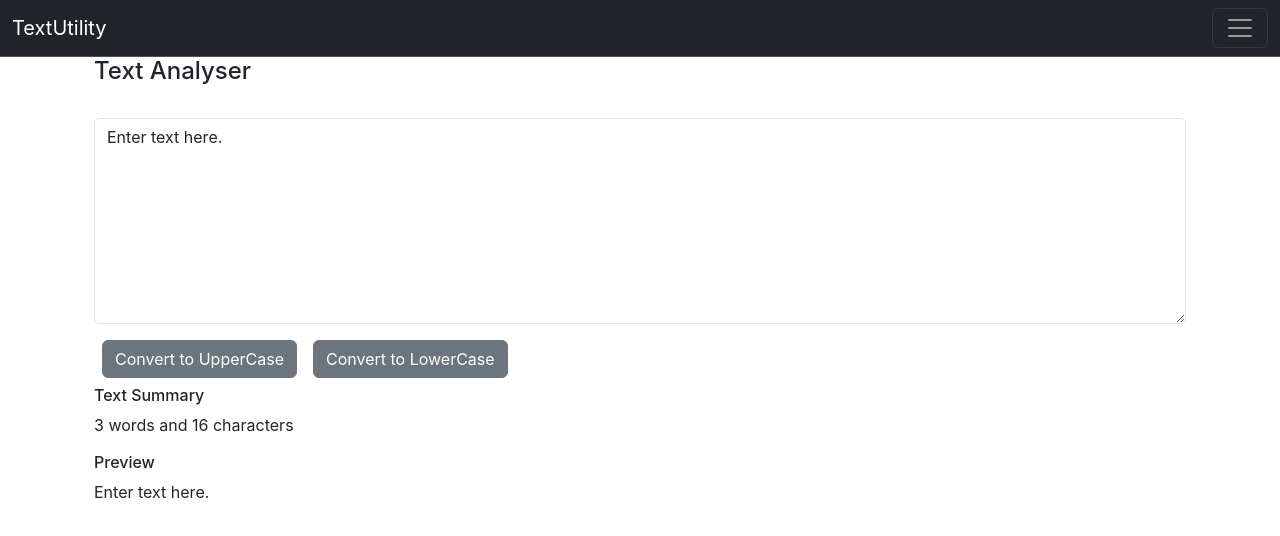
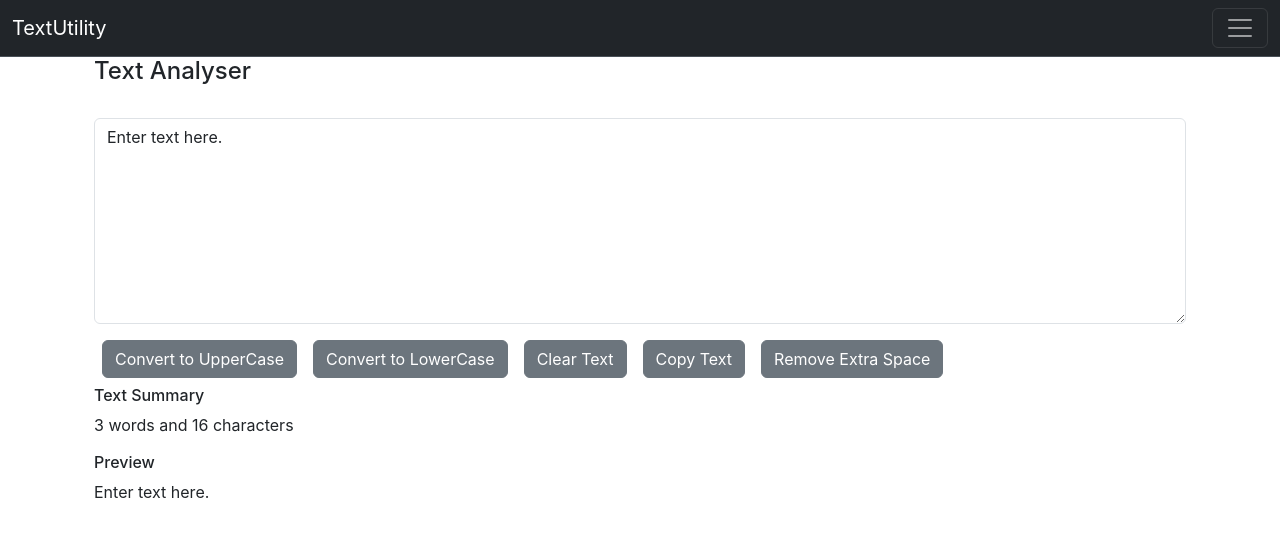
Before and after one commit to praveensingh1999/Text-Utility-ReactApp, a React (Create React App) app: page / in a window 1280 px wide. Shown: the top 536 px of the page. Built offline with nearby package versions, Linux system fonts and the light colour scheme.

Commit message:
added some more fxnality like clear text, copy text etc.

```diff
--- a/src/components/TextForm.js
+++ b/src/components/TextForm.js
@@ -15,6 +15,22 @@ export default function TextForm(props) {
           setText(newtext)
     }
 
+    const handleClearText = () => {
+        let newtext = "";
+        setText(newtext);
+    }
+
+const handleCopyText = () => {
+    var newtext = document.getElementById("exampleFormControlTextarea1");
+    newtext.select();
+    navigator.clipboard.writeText(newtext.value);
+}
+
+const handleExtraSpace = () =>{
+    let newtext = text.split(/[ ]+/);
+    setText(newtext.join(" "));
+}
+
     const [text, setText] = useState('Enter text here.');
 
 
@@ -29,6 +45,9 @@ export default function TextForm(props) {
 </div>
 <button className='btn btn-secondary mx-2' onClick={handleUpperCaseClick}>Convert to UpperCase</button>
 <button className='btn btn-secondary mx-2' onClick={handleLowerCaseClick}>Convert to LowerCase</button>
+<button className='btn btn-secondary mx-2' onClick={handleClearText}>Clear Text</button>
+<button className='btn btn-secondary mx-2' onClick={handleCopyText}>Copy Text</button>
+<button className='btn btn-secondary mx-2' onClick={handleExtraSpace}>Remove Extra Space</button>
     </div>
 <div className='container my-2'>
 <h6>Text Summary</h6>
```
